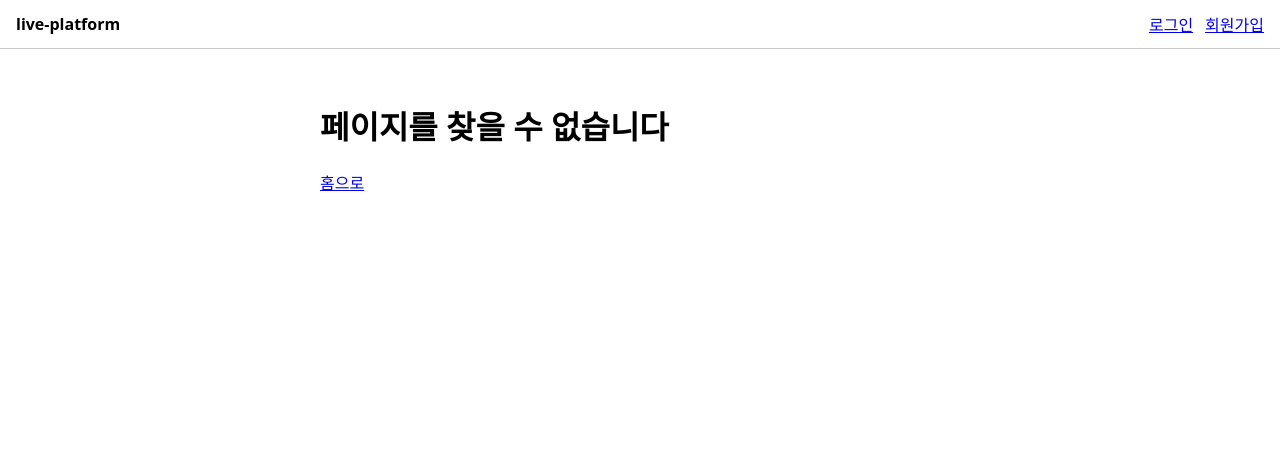
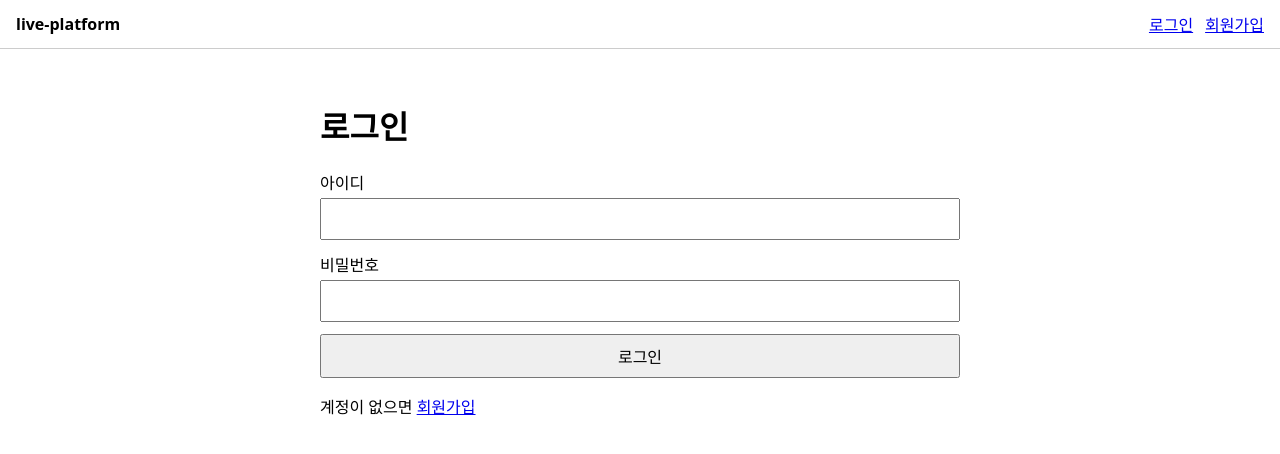
Before and after one commit to leejk0924/live-platform, a React (Vite) app in the folder web/: page /login in a window 1280 px wide. Shown: the top 454 px of the page. Built offline with nearby package versions, Linux system fonts and the light colour scheme; no server answers.

Commit message:
feat: 로그인 화면과 데모 로그인 버튼을 추가한다
데모 버튼은 GET /api/auth/demo가 enabled일 때만 보인다. 서버 에러 메시지를 그대로 보여 401과 429를 구분한다.

Refs #5

```diff
--- /dev/null
+++ b/web/src/auth/CredentialsForm.tsx
@@ -0,0 +1,69 @@
+import type { FormEvent } from 'react'
+import type { Credentials } from '../api/types.ts'
+
+type Props = {
+  mode: 'login' | 'signup'
+  pending: boolean
+  error: string | null
+  onSubmit: (credentials: Credentials) => void
+}
+
+export default function CredentialsForm({ mode, pending, error, onSubmit }: Props) {
+  const signup = mode === 'signup'
+
+  function handleSubmit(event: FormEvent<HTMLFormElement>) {
+    event.preventDefault()
+    const data = new FormData(event.currentTarget)
+    onSubmit({ username: String(data.get('username')), password: String(data.get('password')) })
+  }
+
+  return (
+    <form className="credentials" onSubmit={handleSubmit}>
+      <label>
+        아이디
+        <input
+          name="username"
+          required
+          autoComplete="username"
+          autoCapitalize="none"
+          spellCheck={false}
+          {...(signup && {
+            minLength: 3,
+            maxLength: 20,
+            pattern: '(?!demo-)[a-z0-9_\\-]+',
+            title: '영문 소문자, 숫자, _, - 로 3~20자 (demo- 로 시작할 수 없음)',
+            'aria-describedby': 'username-hint',
+          })}
+        />
+      </label>
+      {signup && (
+        <small id="username-hint" className="hint">
+          영문 소문자, 숫자, _, - 로 3~20자. demo- 로 시작할 수 없습니다.
+        </small>
+      )}
+      <label>
+        비밀번호
+        <input
+          name="password"
+          type="password"
+          required
+          autoComplete={signup ? 'new-password' : 'current-password'}
+          {...(signup && { minLength: 10, maxLength: 128, 'aria-describedby': 'password-hint' })}
+        />
+      </label>
+      {signup && (
+        <small id="password-hint" className="hint">
+          10~128자. 널리 알려진 비밀번호는 쓸 수 없습니다.
+        </small>
+      )}
+      {error && (
+        <p className="error" role="alert">
+          {error}
+        </p>
+      )}
+      <button type="submit" disabled={pending}>
+        {signup ? '회원가입' : '로그인'}
+      </button>
+    </form>
+  )
+}
--- /dev/null
+++ b/web/src/auth/useSignIn.ts
@@ -0,0 +1,24 @@
+import { useState } from 'react'
+import { errorMessage } from '../api/client.ts'
+import type { User } from '../api/types.ts'
+import { useAuth } from './context.ts'
+
+export function useSignIn() {
+  const { signedIn } = useAuth()
+  const [pending, setPending] = useState(false)
+  const [error, setError] = useState<string | null>(null)
+
+  async function run(action: () => Promise<User>) {
+    setPending(true)
+    setError(null)
+    try {
+      signedIn(await action())
+    } catch (e) {
+      setError(errorMessage(e))
+    } finally {
+      setPending(false)
+    }
+  }
+
+  return { pending, error, run }
+}
--- a/web/src/index.css
+++ b/web/src/index.css
@@ -52,3 +52,45 @@ main {
 .status-unreachable {
   color: crimson;
 }
+
+.credentials,
+.demo {
+  display: flex;
+  flex-direction: column;
+  gap: 0.75rem;
+}
+
+.credentials label {
+  display: flex;
+  flex-direction: column;
+  gap: 0.25rem;
+}
+
+input,
+button {
+  font: inherit;
+  font-size: 1rem;
+}
+
+input {
+  padding: 0.5rem;
+}
+
+button {
+  padding: 0.5rem 1rem;
+  cursor: pointer;
+}
+
+.hint {
+  margin-top: -0.5rem;
+  opacity: 0.75;
+}
+
+.demo {
+  margin-top: 2rem;
+}
+
+.demo h2 {
+  margin: 0;
+  font-size: 1rem;
+}
--- a/web/src/main.tsx
+++ b/web/src/main.tsx
@@ -5,6 +5,7 @@ import './index.css'
 import { AuthProvider } from './auth/AuthProvider.tsx'
 import Layout from './Layout.tsx'
 import Home from './pages/Home.tsx'
+import Login from './pages/Login.tsx'
 import NotFound from './pages/NotFound.tsx'
 
 const router = createBrowserRouter([
@@ -12,6 +13,7 @@ const router = createBrowserRouter([
     element: <Layout />,
     children: [
       { index: true, element: <Home /> },
+      { path: 'login', element: <Login /> },
       { path: '*', element: <NotFound /> },
     ],
   },
--- /dev/null
+++ b/web/src/pages/Login.tsx
@@ -0,0 +1,54 @@
+import { useEffect, useState } from 'react'
+import { Link, Navigate } from 'react-router'
+import { authApi } from '../api/auth.ts'
+import { useAuth } from '../auth/context.ts'
+import CredentialsForm from '../auth/CredentialsForm.tsx'
+import { useSignIn } from '../auth/useSignIn.ts'
+
+export default function Login() {
+  const { auth } = useAuth()
+  const { pending, error, run } = useSignIn()
+  const [demoEnabled, setDemoEnabled] = useState(false)
+
+  useEffect(() => {
+    let active = true
+    authApi
+      .demoStatus()
+      .then((status) => {
+        if (active) setDemoEnabled(status.enabled)
+      })
+      .catch(() => {})
+    return () => {
+      active = false
+    }
+  }, [])
+
+  // A successful sign-in lands here too, which is how the page leaves for home.
+  if (auth.status === 'signedIn') return <Navigate to="/" replace />
+
+  return (
+    <>
+      <h1>로그인</h1>
+      <CredentialsForm
+        mode="login"
+        pending={pending}
+        error={error}
+        onSubmit={(credentials) => run(() => authApi.login(credentials))}
+      />
+      {demoEnabled && (
+        <section className="demo">
+          <h2>데모 계정</h2>
+          <button type="button" disabled={pending} onClick={() => run(() => authApi.demoLogin('streamer'))}>
+            데모 방송인으로 로그인
+          </button>
+          <button type="button" disabled={pending} onClick={() => run(() => authApi.demoLogin('viewer'))}>
+            데모 시청자로 로그인
+          </button>
+        </section>
+      )}
+      <p>
+        계정이 없으면 <Link to="/signup">회원가입</Link>
+      </p>
+    </>
+  )
+}
```
